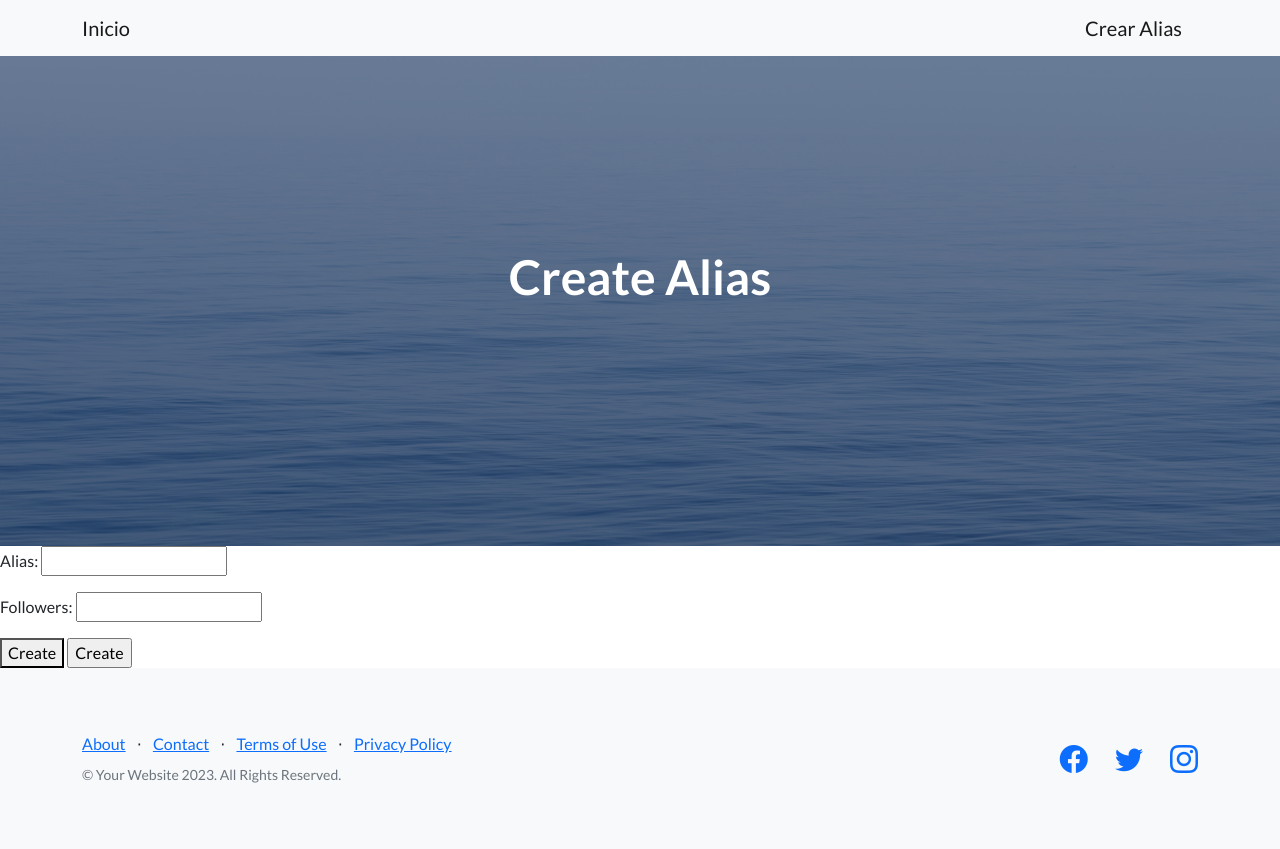
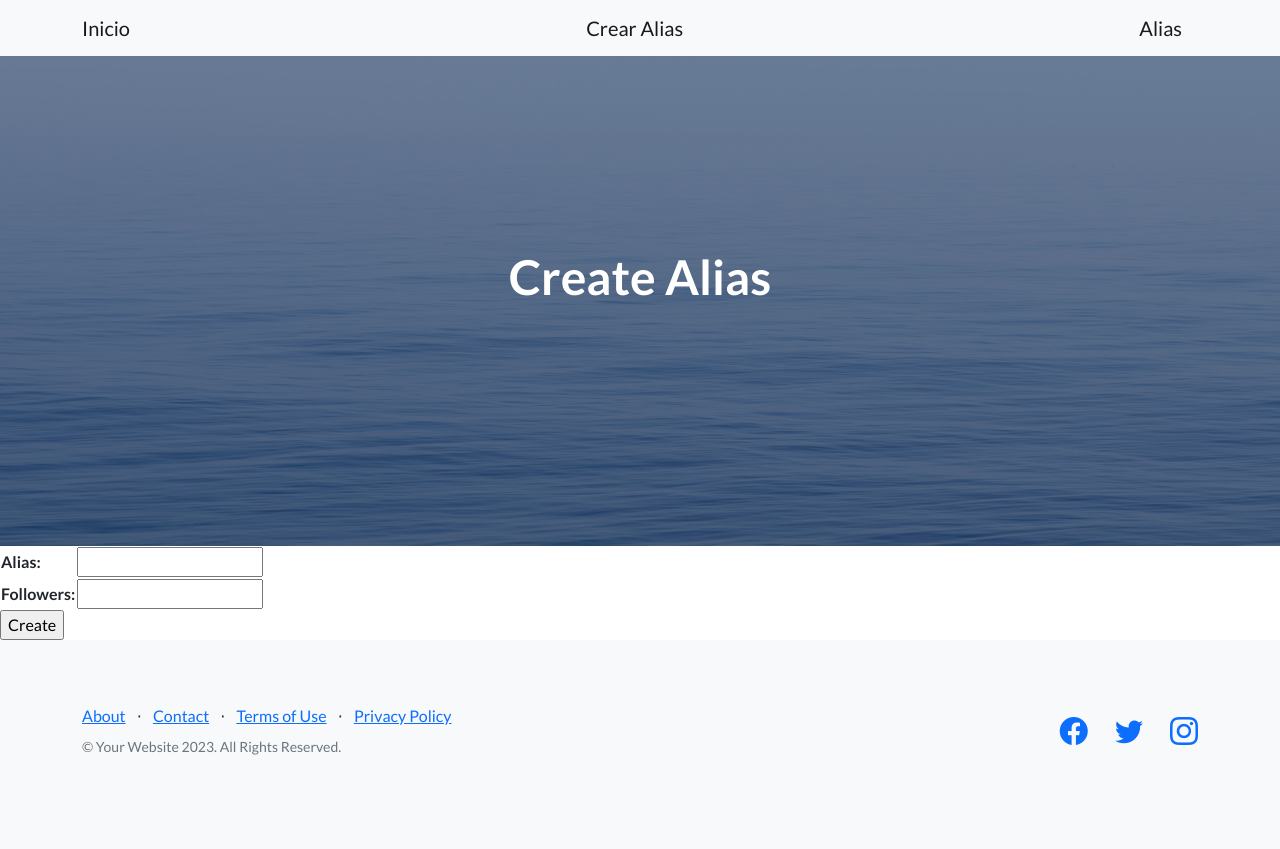
Before and after one commit to agusij/Project_django, a Django app: page /alias/create/ in a window 1280 px wide. After the commit the page ends 755 px from the top, so only its background shows below. Run offline with Django 4.2, Linux system fonts and the light colour scheme; some libraries are stand-ins or nearby versions.

Commit message:
update busqueda y views

```diff
--- /dev/null
+++ b/inicio/forms.py
@@ -0,0 +1,10 @@
+from django import forms
+
+class AliasFormulario(forms.Form):
+    alias = forms.CharField(max_length=50)
+    followers = forms.IntegerField()
+
+
+
+class AliasBusquedaFormulario(forms.Form):
+    alias = forms.CharField(max_length=50 , required=False)
--- a/inicio/templates/compartidos/base.html
+++ b/inicio/templates/compartidos/base.html
@@ -24,6 +24,7 @@
             <div class="container">
                 <a class="navbar-brand" href="/">Inicio</a>
                 <a class="navbar-brand" href="/alias/create">Crear Alias</a>
+                <a class="navbar-brand" href="/alias">Alias</a>
                 {% comment %} <a class="btn btn-primary" href="#signup">Sign Up</a> {% endcomment %}
             </div>
         </nav>
--- a/inicio/templates/inicio/create_alias.html
+++ b/inicio/templates/inicio/create_alias.html
@@ -12,11 +12,16 @@ Create Alias
 
 {% block main %}
 
-<form action="">
+<form action="" method="post">
+    {% csrf_token %}
+    {% comment %} <p>Nuevo_Alias: <input type="text" name="alias" /></p>
+    <p>Followers: <input type="number" name="followers" /></p> {% endcomment %}
+    {% comment %} <button>Create</button> {% endcomment %}
 
-    <p>Alias: <input type="text" /></p>
-    <p>Followers: <input type="text" /></p>
-    <button>Create</button>
+    <table>
+    {{formulario}}
+    </table>
+
     <input type="submit" value="Create" />
 </form>
 
--- a/inicio/urls.py
+++ b/inicio/urls.py
@@ -1,9 +1,10 @@
 from django.urls import path
-from inicio.views import inicio, create_alias
+from inicio.views import inicio, create_alias, listado_alias
 
 urlpatterns = [
     path('', inicio, name='inicio'),
     # path('create-alias/<str:alias>/<int:followers>', create_alias, name='create_alias'),
+    path('alias/', listado_alias, name='alias'),
     path('alias/create/', create_alias, name='create_alias')
 
 ]
--- a/inicio/views.py
+++ b/inicio/views.py
@@ -3,6 +3,7 @@ from django.template import Template, Context, loader
 from django.http import HttpResponse
 from datetime import datetime
 from inicio.models import Alias
+from inicio.forms import AliasFormulario, AliasBusquedaFormulario
 
 # Create your views here.
 
@@ -43,7 +44,32 @@ def inicio (request):
 
 def create_alias(request):
 
-#    alias = Alias(alias=alias , followers=followers)
-#    alias.save()
+   if request.method == 'POST':
+        formulario = AliasFormulario(request.POST)
+        if formulario.is_valid():
+            data = formulario.cleaned_data
+            alias = Alias(alias=data.get('alias') , followers=data['followers'])
+            alias.save()
 
-   return render(request, r'inicio/create_alias.html', {})
+        else:
+            return render(request, r'inicio/create_alias.html', {'formulario' : formulario})
+
+   formulario = AliasFormulario()
+   return render(request, r'inicio/create_alias.html', {'formulario' : formulario})
+
+
+
+def listado_alias(request):
+
+    formulario = AliasBusquedaFormulario(request.GET)
+    if formulario.is_valid():
+            alias_a_buscar = formulario.cleaned_data.get('alias')
+            alias_encontrados = Alias.objects.filter(alias__icontains=alias_a_buscar)
+
+
+
+    else:
+        ralias_encontrados = Alias.objects.all()
+
+    formulario = AliasBusquedaFormulario()
+    return render(request, r'inicio/listado_alias.html', {'formulario' : formulario, 'alias_encontrados': alias_encontrados})
```
Also changed, not shown: inicio/templates/inicio/listado_alias.html (added, +32 -0 lines).
